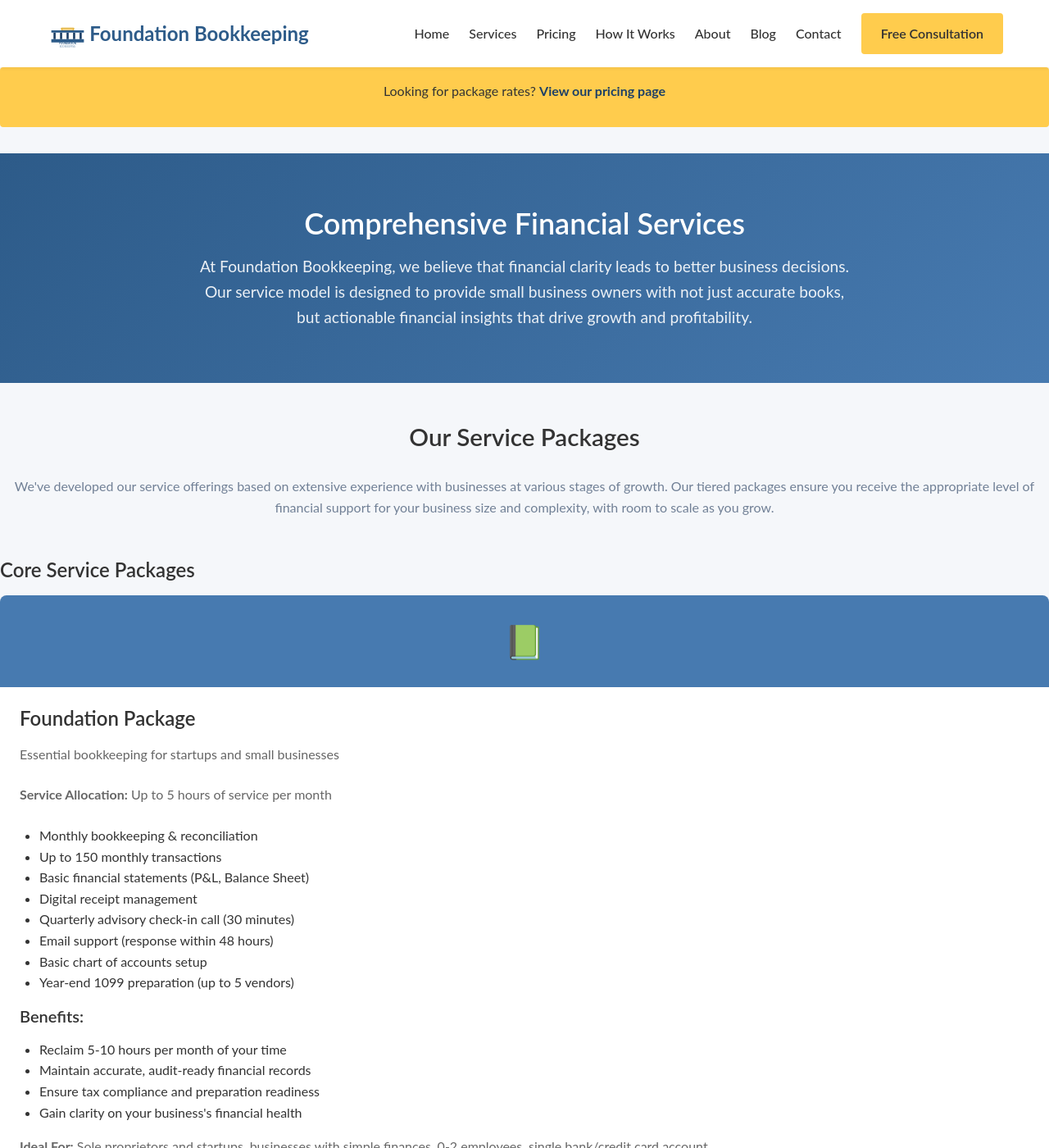
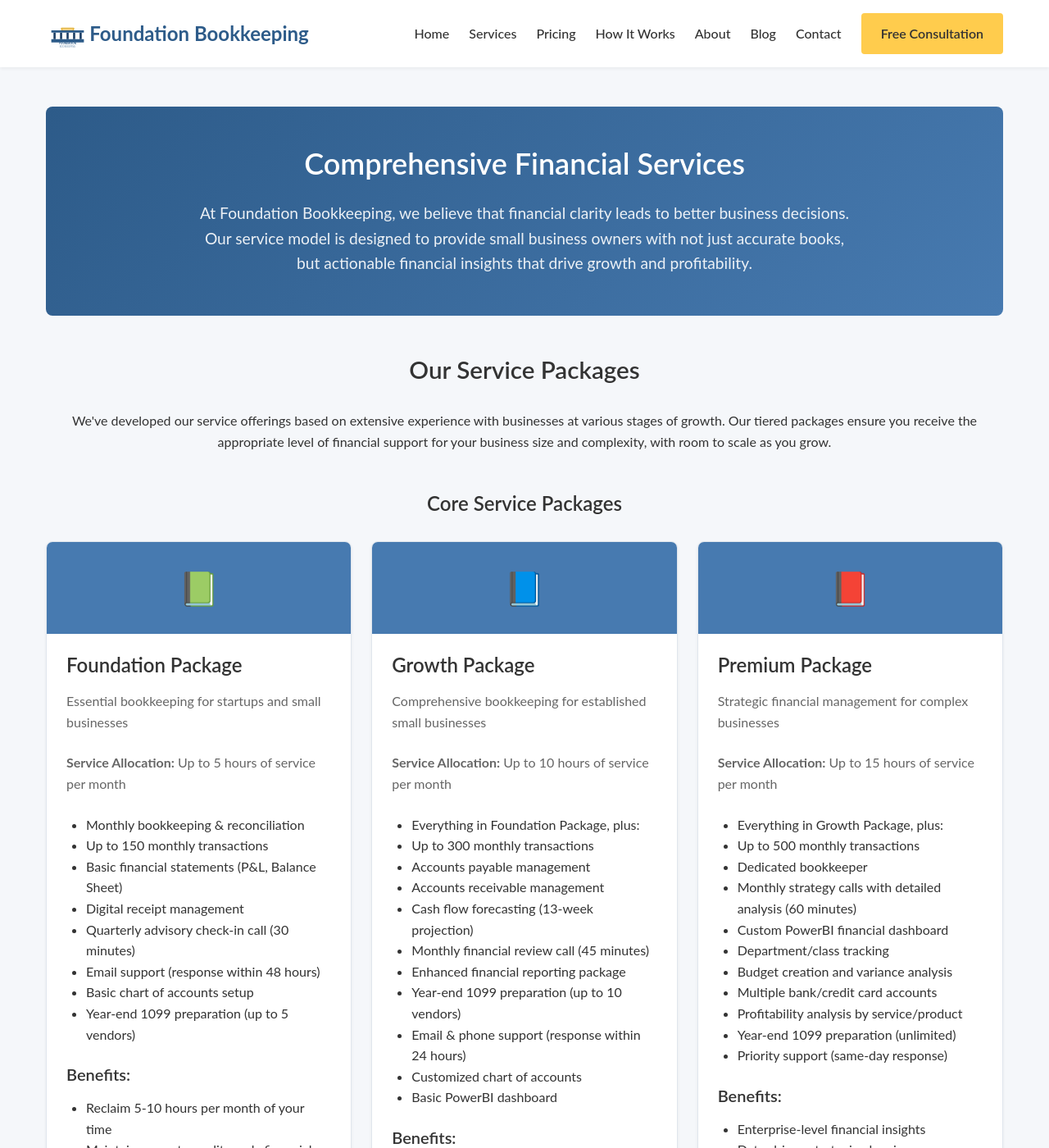
Before and after one commit to jcampbell9724/jcampbell-bookkeeping, a Jekyll site: the page built from services.md, in a window 1280 px wide and 1400 px high. Shown: the whole window at 82% size. Built offline with Jekyll 4.4.1, drawn with Linux system fonts in a browser that asks for light colours.

Commit message:
services page

```diff
--- a/css/styles.css
+++ b/css/styles.css
@@ -223,6 +223,7 @@ header {
     color: var(--text);
     font-weight: 500;
     transition: color var(--transition-normal);
+    position: relative;
 }
 
 .nav-link:hover {
@@ -230,9 +231,28 @@ header {
     text-decoration: none;
 }
 
+.nav-link::after {
+    content: '';
+    position: absolute;
+    width: 0;
+    height: 2px;
+    bottom: -4px;
+    left: 0;
+    background-color: var(--primary);
+    transition: width var(--transition-normal);
+}
+
+.nav-link:hover::after {
+    width: 100%;
+}
+
 .nav-link.active {
     color: var(--primary);
     font-weight: 700;
+}
+
+.nav-link.active::after {
+    width: 100%;
 }
 
 .mobile-toggle {
@@ -670,12 +690,11 @@ footer {
     border-radius: var(--radius-md);
     overflow: hidden;
     box-shadow: var(--shadow-sm);
-    transition: transform var(--transition-normal),
-                box-shadow var(--transition-normal);
-    margin-bottom: var(--space-lg);
+    transition: all var(--transition-normal);
     height: 100%;
     display: flex;
     flex-direction: column;
+    border: 1px solid var(--border-color);
 }
 
 .service-card:hover {
@@ -700,6 +719,7 @@ footer {
 
 .service-content h3 {
     margin-bottom: var(--space-sm);
+    color: var(--text);
 }
 
 .service-content p {
@@ -707,9 +727,19 @@ footer {
     margin-bottom: var(--space-md);
 }
 
+.service-content ul {
+    margin-bottom: var(--space-md);
+    padding-left: var(--space-md);
+}
+
+.service-content h4 {
+    color: var(--text);
+    margin-bottom: var(--space-sm);
+}
+
 .button-container {
     margin-top: auto;
-    padding-top: var(--space-sm);
+    padding-top: var(--space-md);
 }
 
 /* Card Grid Layout */
@@ -1804,3 +1834,137 @@ input:checked + .slider:before {
         grid-template-columns: 1fr;
     }
 }
+
+/* ===== SERVICES PAGE ===== */
+.services-container {
+    max-width: var(--container-max);
+    margin: 0 auto;
+    padding: 0 var(--space-sm);
+}
+
+.services-content {
+    padding: var(--space-xl) 0;
+}
+
+.services-hero {
+    background: linear-gradient(135deg, var(--primary) 0%, var(--primary-light) 100%);
+    color: white;
+    padding: var(--space-xl) var(--space-md);
+    text-align: center;
+    border-radius: var(--radius-md);
+    margin-bottom: var(--space-xl);
+}
+
+.services-hero h1 {
+    color: white;
+    margin-bottom: var(--space-md);
+}
+
+.services-hero p {
+    max-width: 800px;
+    margin: 0 auto;
+    font-size: 1.2rem;
+    opacity: 0.9;
+}
+
+.category-title {
+    text-align: center;
+    margin: var(--space-xl) 0 var(--space-lg);
+    color: var(--text);
+}
+
+.category-desc {
+    text-align: center;
+    color: var(--text-light);
+    margin-bottom: var(--space-lg);
+    max-width: 800px;
+    margin-left: auto;
+    margin-right: auto;
+}
+
+.service-card {
+    background-color: var(--card-bg);
+    border-radius: var(--radius-md);
+    overflow: hidden;
+    box-shadow: var(--shadow-sm);
+    transition: all var(--transition-normal);
+    height: 100%;
+    display: flex;
+    flex-direction: column;
+    border: 1px solid var(--border-color);
+}
+
+.service-card:hover {
+    transform: translateY(-4px);
+    box-shadow: var(--shadow-lg);
+}
+
+.service-icon {
+    font-size: 2.5rem;
+    padding: var(--space-md);
+    background-color: var(--primary-light);
+    color: white;
+    text-align: center;
+}
+
+.service-content {
+    padding: var(--space-md);
+    flex-grow: 1;
+    display: flex;
+    flex-direction: column;
+}
+
+.service-content h3 {
+    margin-bottom: var(--space-sm);
+    color: var(--text);
+}
+
+.service-content p {
+    color: var(--text-light);
+    margin-bottom: var(--space-md);
+}
+
+.service-content ul {
+    margin-bottom: var(--space-md);
+    padding-left: var(--space-md);
+}
+
+.service-content h4 {
+    color: var(--text);
+    margin-bottom: var(--space-sm);
+}
+
+.button-container {
+    margin-top: auto;
+    padding-top: var(--space-md);
+}
+
+.cta-section {
+    background-color: var(--primary-light);
+    color: white;
+    padding: var(--space-xl) 0;
+    text-align: center;
+    border-radius: var(--radius-md);
+    margin: var(--space-xl) 0;
+}
+
+.cta-section h2 {
+    color: white;
+    margin-bottom: var(--space-md);
+}
+
+.cta-section p {
+    max-width: 700px;
+    margin: 0 auto var(--space-lg);
+    opacity: 0.9;
+}
+
+@media (max-width: 768px) {
+    .services-hero {
+        padding: var(--space-lg) var(--space-sm);
+    }
+
+    .services-hero p {
+        font-size: 1.1rem;
+    }
+}
--- a/services.md
+++ b/services.md
@@ -7,23 +7,19 @@ description: Comprehensive bookkeeping services, financial analysis, tax prepara
 
 <div class="services-container">
     <div class="services-content">
-        <!-- New Banner pointing to Pricing page -->
-        <div class="pricing-banner">
-            <p>Looking for package rates? <a href="/pricing/">View our pricing page</a></p>
-        </div>
 
         <div class="services-hero">
             <h1>Comprehensive Financial Services</h1>
             <p>At Foundation Bookkeeping, we believe that financial clarity leads to better business decisions. Our service model is designed to provide small business owners with not just accurate books, but actionable financial insights that drive growth and profitability.</p>
         </div>
 
-        <h2 style="text-align: center; margin-bottom: 30px;">Our Service Packages</h2>
-        <p style="text-align: center; margin: 0 auto 50px; color: #718096;">We've developed our service offerings based on extensive experience with businesses at various stages of growth. Our tiered packages ensure you receive the appropriate level of financial support for your business size and complexity, with room to scale as you grow.</p>
+        <h2 class="text-center mb-4">Our Service Packages</h2>
+        <p class="text-center mb-5 text-light">We've developed our service offerings based on extensive experience with businesses at various stages of growth. Our tiered packages ensure you receive the appropriate level of financial support for your business size and complexity, with room to scale as you grow.</p>
 
         <!-- Core Service Packages -->
         <h3 id="foundation-package" class="category-title">Core Service Packages</h3>
 
-        <div class="services-grid">
+        <div class="card-grid">
             <div id="foundation-package" class="service-card">
                 <div class="service-icon">
                     📗
@@ -137,7 +133,7 @@ description: Comprehensive bookkeeping services, financial analysis, tax prepara
         <h3 id="industry-packages" class="category-title">Industry-Specific Packages</h3>
         <p class="category-desc">Specialized financial solutions designed for the unique needs of specific industries.</p>
 
-        <div class="services-grid">
+        <div class="card-grid">
             <div id="real-estate-package" class="service-card">
                 <div class="service-icon">
                     🏘️
@@ -209,34 +205,15 @@ description: Comprehensive bookkeeping services, financial analysis, tax prepara
             </div>
         </div>
 
-        <!-- Rest of service details without pricing -->
-        <!-- ... Additional service sections ... -->
-
         <div class="cta-section">
-            <h2>Ready to Get Started with Professional Bookkeeping Services?</h2>
-            <p>Let's discuss your specific business needs and find the perfect financial solution. Schedule your free consultation today to discover how we can help provide the financial clarity your business needs to thrive.</p>
-            <div style="display: flex; gap: 20px; justify-content: center; flex-wrap: wrap;">
-                <a href="/pricing/" class="btn">View Our Pricing</a>
-                <a href="{{ site.baseurl }}/#contact" class="btn btn-accent">Schedule Your Free Consultation</a>
+            <div class="container">
+                <h2>Ready to Get Started with Professional Bookkeeping Services?</h2>
+                <p>Let's discuss your specific business needs and find the perfect financial solution. Schedule your free consultation today to discover how we can help provide the financial clarity your business needs to thrive.</p>
+                <div class="d-flex justify-center gap-3 flex-wrap">
+                    <a href="/pricing/" class="btn btn-primary">View Our Pricing</a>
+                    <a href="{{ site.baseurl }}/#contact" class="btn btn-accent">Schedule Your Free Consultation</a>
+                </div>
             </div>
         </div>
     </div>
 </div>
-
-<style>
-.service-card {
-    display: flex;
-    flex-direction: column;
-}
-
-.service-content {
-    display: flex;
-    flex-direction: column;
-    flex-grow: 1;
-}
-
-.button-container {
-    margin-top: auto;
-    padding-top: 20px;
-}
-</style>
```
